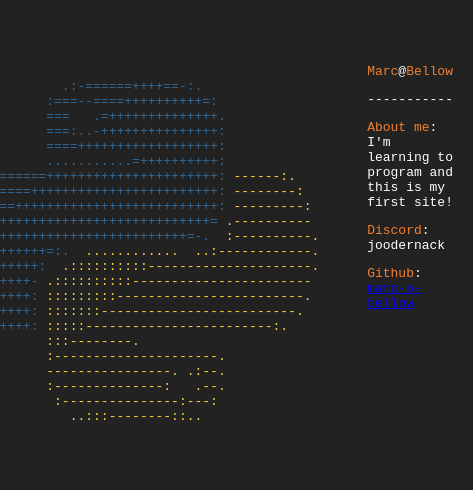
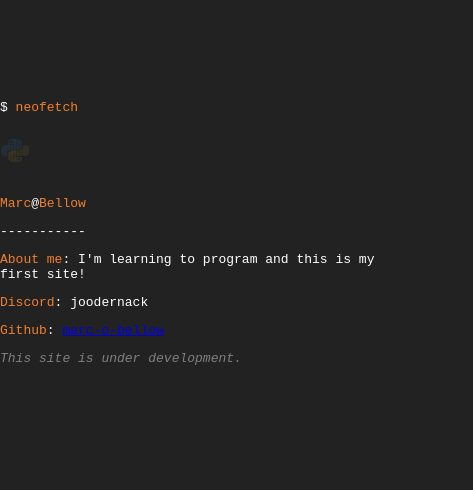
Before and after one commit to marc-o-bellow/mywebsite, a plain HTML site: page index.html in a window 390 px wide. Shown: the part 184-674 px from the top of the page, 473 px wide, since content can reach past the window. Drawn offline with Linux system fonts and the light colour scheme.

Commit message:
phone compabillity

```diff
--- a/index.html
+++ b/index.html
@@ -10,11 +10,10 @@
     <main>
         <p>$ <a class="highlight">neofetch</a></p>
         <div class="container">
-            <div class="column">
+            <div class="column ascii">
                 <!-- <img class="image" src="files/cat_watermalon.jpg" alt="cat on a watermelon"> -->
                  <pre>
-<span class="blue">
-                .:-======++++==-:.
+<span class="blue">              .:-======++++==-:.
               :===--====++++++++++=:
               ===   .=++++++++++++++.
               ===:..-+++++++++++++++:
@@ -36,9 +35,7 @@
               ----------------. .:--.
               :--------------:   .--.
                :---------------:---:
-                 ..:::--------::..
-
-</span>
+                 ..:::--------::..</span>
 </pre>
             </div>
             <div class="column">
@@ -47,11 +44,11 @@
                 <p><a class="highlight">About me</a>: I'm learning to program and this is my first site!</p>
                 <p><a class="highlight">Discord</a>: joodernack</p>
                 <p><a class="highlight">Github</a>: <a href="https://github.com/marc-o-bellow">marc-o-bellow</a></p>
+                <p><a style="font-style: italic; color: gray;">This site is under development.</a></p>
             </div>
         </div>
     </main>
     <!-- <footer>
-        <p>This site is under development.</p>
         <img src="files/cat_im_sorry.jpg" alt="apologetic cat">
         <p alt="52"></p>
     </footer> -->
--- a/styles.css
+++ b/styles.css
@@ -12,18 +12,40 @@ body {
 .highlight {
     color: #F2802E;
 }
+
 .container {
     display: flex;
-    /* border: 1px solid #555;
-    border-radius: 10px;
-    overflow: hidden; */
+    flex-direction: row;
 }
+
 .blue {
     color: #306998;
 }
+
 .yellow {
     color: #FFD43B;
 }
+
 .column {
     padding: 20px;
 }
+.ascii  {
+    font-size: 12px;
+}
+/* for mobile */
+@media (max-width: 768px) {
+    .container {
+        flex-direction: column;
+        align-items: center;
+    }
+
+    .column {
+        width: 100%;
+        padding: 10px;
+    }
+
+    pre {
+        font-size: 1px;
+        white-space: pre-wrap;
+    }
+}
```
